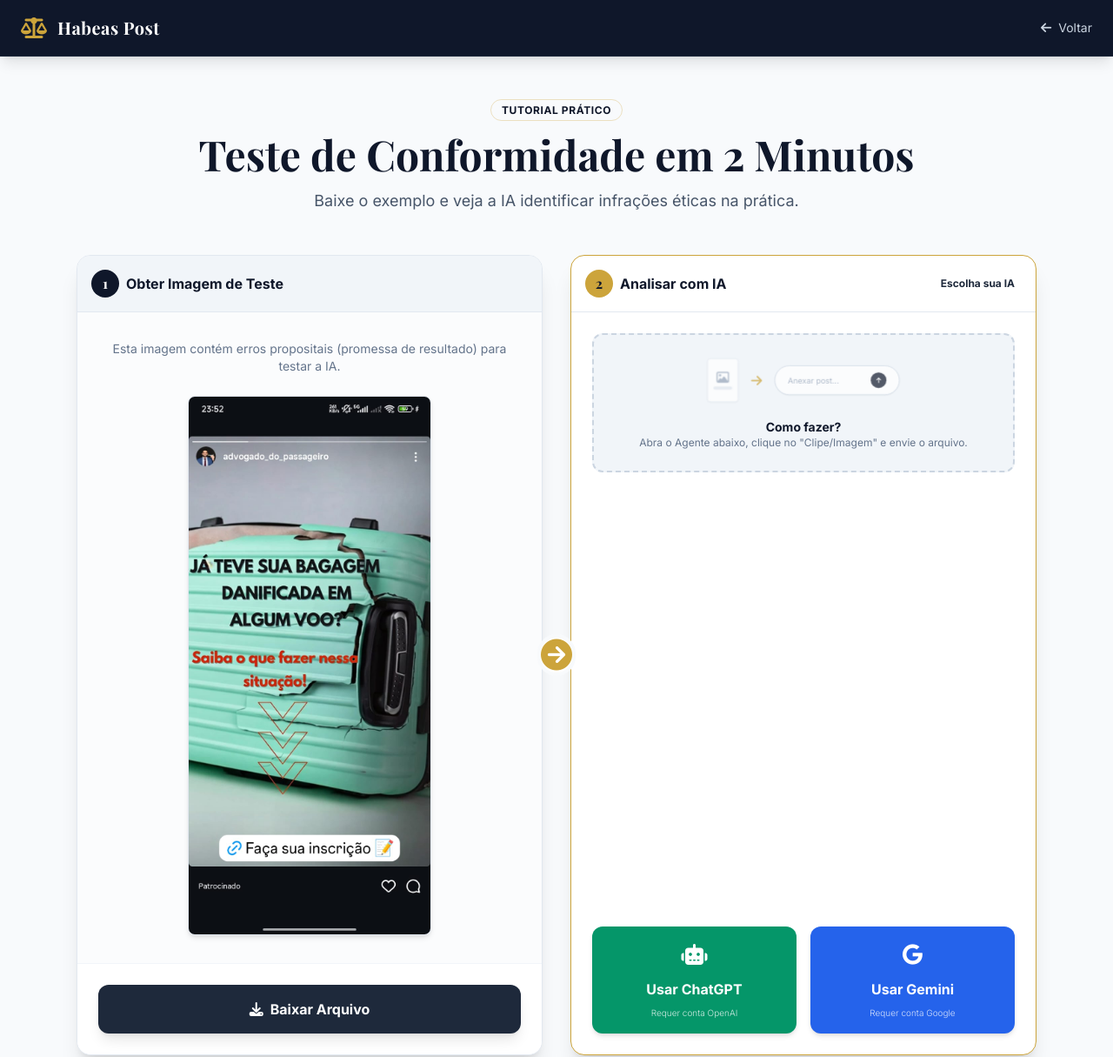
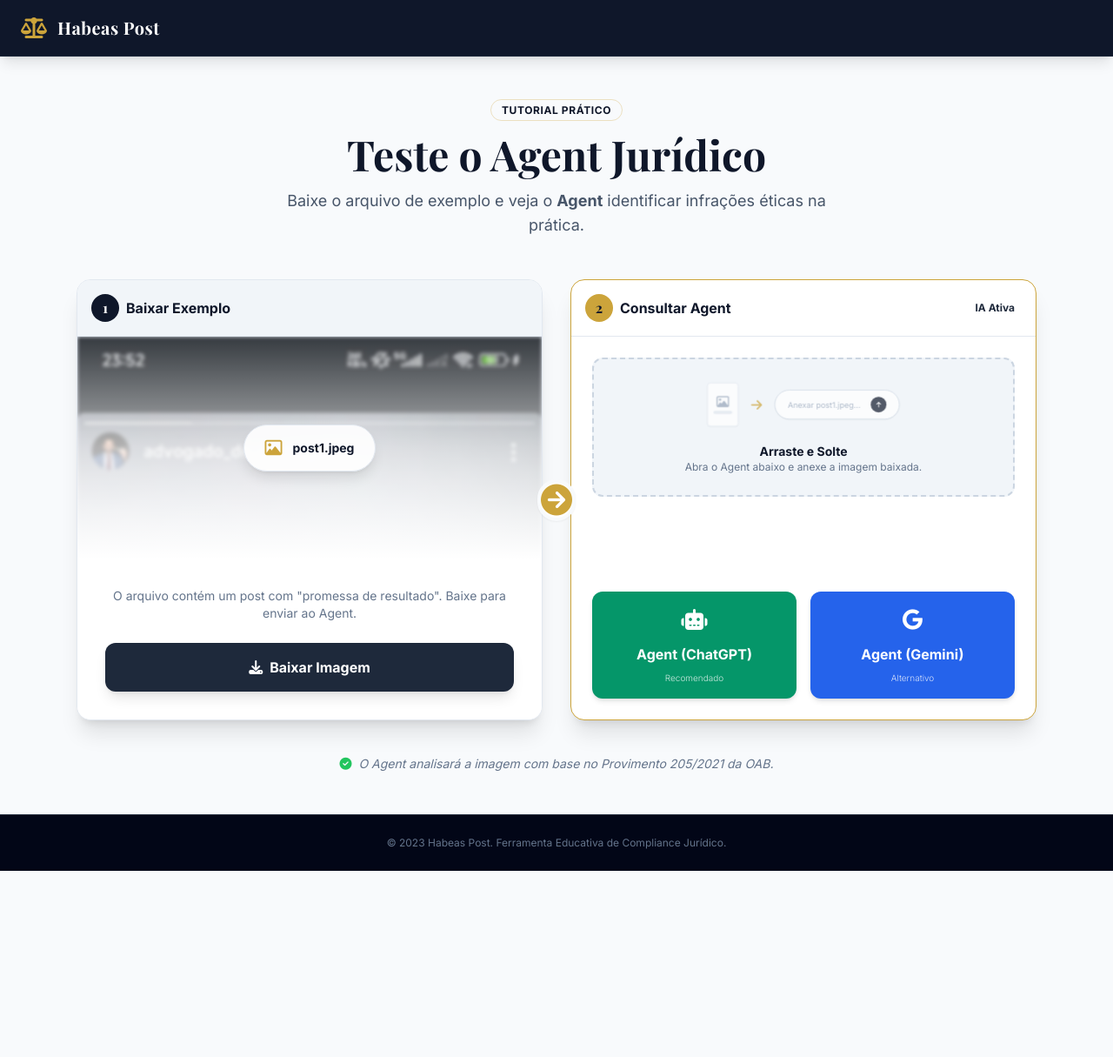
Before and after one commit to welyson1/HabeasPost, a plain HTML site: page index.html in a window 1280 px wide. Shown: the top 1215 px of the page at 87% size. After the commit the page ends 1001 px from the top, so only its background shows below. Drawn offline with nearby package versions, Linux system fonts and the light colour scheme.

Commit message:
Update index.html

```diff
--- a/index.html
+++ b/index.html
@@ -3,7 +3,7 @@
 <head>
     <meta charset="UTF-8">
     <meta name="viewport" content="width=device-width, initial-scale=1.0">
-    <title>Habeas Post | Tutorial Rápido</title>
+    <title>Habeas Post | Tutorial Agent</title>
 
     <script src="https://cdn.tailwindcss.com"></script>
 
@@ -36,14 +36,11 @@
 <body class="bg-slate-50 text-slate-800 font-sans antialiased min-h-screen flex flex-col">
 
     <nav class="bg-law-900 text-white py-4 shadow-lg border-b border-law-800">
-        <div class="container mx-auto px-6 flex justify-between items-center">
+        <div class="container mx-auto px-6 flex justify-center md:justify-start items-center">
             <div class="flex items-center gap-3">
                 <i class="fa-solid fa-scale-balanced text-law-gold text-2xl"></i>
                 <span class="font-serif text-xl font-bold tracking-wide">Habeas Post</span>
             </div>
-            <a href="index.html" class="text-sm text-slate-300 hover:text-white transition">
-                <i class="fa-solid fa-arrow-left mr-1"></i> Voltar
-            </a>
         </div>
     </nav>
 
@@ -51,15 +48,15 @@
 
         <div class="text-center mb-12">
             <span class="bg-law-100 text-law-900 text-xs font-bold px-3 py-1 rounded-full uppercase tracking-wider border border-law-gold/30">Tutorial Prático</span>
-            <h1 class="font-serif text-3xl md:text-5xl font-bold mt-4 text-law-900">Teste de Conformidade em 2 Minutos</h1>
+            <h1 class="font-serif text-3xl md:text-5xl font-bold mt-4 text-law-900">Teste o Agent Jurídico</h1>
             <p class="text-slate-600 mt-4 text-lg max-w-2xl mx-auto">
-                Baixe o exemplo e veja a IA identificar infrações éticas na prática.
+                Baixe o arquivo de exemplo e veja o <strong>Agent</strong> identificar infrações éticas na prática.
             </p>
         </div>
 
         <div class="grid lg:grid-cols-2 gap-8 items-stretch relative">
 
-            <div class="hidden lg:block absolute top-1/2 left-1/2 transform -translate-x-1/2 -translate-y-1/2 z-20 text-law-gold text-4xl bg-white rounded-full border-4 border-slate-50">
+            <div class="hidden lg:block absolute top-1/2 left-1/2 transform -translate-x-1/2 -translate-y-1/2 z-20 text-law-gold text-4xl bg-white rounded-full border-4 border-slate-50 shadow-sm">
                 <i class="fa-solid fa-circle-arrow-right"></i>
             </div>
 
@@ -67,24 +64,30 @@
                 <div class="bg-slate-100 p-4 border-b border-slate-200 flex justify-between items-center">
                     <div class="flex items-center gap-2">
                         <span class="bg-law-900 text-white w-8 h-8 rounded-full flex items-center justify-center font-bold font-serif">1</span>
-                        <h2 class="font-bold text-law-900">Obter Imagem de Teste</h2>
+                        <h2 class="font-bold text-law-900">Baixar Exemplo</h2>
                     </div>
                 </div>
 
-                <div class="p-8 flex flex-col items-center justify-center flex-grow bg-slate-50/50">
-                    <p class="text-slate-500 mb-6 text-center text-sm">Esta imagem contém erros propositais (promessa de resultado) para testar a IA.</p>
+                <div class="relative w-full h-64 overflow-hidden bg-slate-200 group">
+                    <img src="post1.jpeg" alt="Preview Oculto" class="w-full h-full object-cover object-top opacity-80 blur-[2px] transition duration-700 group-hover:scale-105" id="exampleImage">
 
-                    <div class="relative shadow-md rounded-lg overflow-hidden max-w-[280px] border border-slate-200 group cursor-pointer">
-                        <img src="post1.png" alt="Exemplo de Post Jurídico" class="w-full h-auto" id="exampleImage">
-                        <div class="absolute inset-0 bg-black/50 opacity-0 group-hover:opacity-100 transition flex items-center justify-center">
-                            <span class="text-white font-bold text-sm"><i class="fa-solid fa-eye"></i> Visualizar</span>
+                    <div class="absolute inset-0 bg-gradient-to-t from-white via-white/60 to-transparent"></div>
+
+                    <div class="absolute inset-0 flex items-center justify-center">
+                        <div class="bg-white/90 backdrop-blur-sm px-6 py-3 rounded-full shadow-lg border border-slate-200 flex items-center gap-3">
+                            <i class="fa-regular fa-image text-law-gold text-xl"></i>
+                            <span class="font-bold text-sm text-law-900">post1.jpeg</span>
                         </div>
                     </div>
                 </div>
 
-                <div class="p-6 border-t border-slate-100 bg-white">
-                    <a href="post1.png" download="post_teste_habeas.png" class="flex items-center justify-center gap-2 w-full bg-slate-800 hover:bg-law-900 text-white font-bold py-4 rounded-xl transition shadow-lg hover:shadow-xl transform hover:-translate-y-1">
-                        <i class="fa-solid fa-download"></i> Baixar Arquivo
+                <div class="p-8 flex flex-col justify-end flex-grow bg-white relative z-10">
+                    <p class="text-slate-500 mb-6 text-center text-sm">
+                        O arquivo contém um post com "promessa de resultado". Baixe para enviar ao Agent.
+                    </p>
+
+                    <a href="post1.jpeg" download="post1.jpeg" class="flex items-center justify-center gap-2 w-full bg-slate-800 hover:bg-law-900 text-white font-bold py-4 rounded-xl transition shadow-lg hover:shadow-xl transform hover:-translate-y-1">
+                        <i class="fa-solid fa-download"></i> Baixar Imagem
                     </a>
                 </div>
             </div>
@@ -93,9 +96,9 @@
                 <div class="bg-law-50 p-4 border-b border-slate-200 flex justify-between items-center">
                     <div class="flex items-center gap-2">
                         <span class="bg-law-gold text-law-900 w-8 h-8 rounded-full flex items-center justify-center font-bold font-serif">2</span>
-                        <h2 class="font-bold text-law-900">Analisar com IA</h2>
+                        <h2 class="font-bold text-law-900">Consultar Agent</h2>
                     </div>
-                    <span class="text-xs font-bold text-law-800 bg-law-200 px-2 py-1 rounded">Escolha sua IA</span>
+                    <span class="text-xs font-bold text-law-800 bg-law-200 px-2 py-1 rounded">IA Ativa</span>
                 </div>
 
                 <div class="p-6 flex-grow flex flex-col justify-between">
@@ -111,7 +114,7 @@
                                 <i class="fa-solid fa-arrow-right text-law-gold"></i>
 
                                 <div class="bg-white border border-slate-300 rounded-full px-4 py-2 w-40 flex items-center shadow-sm">
-                                    <span class="text-[10px] text-slate-400">Anexar post...</span>
+                                    <span class="text-[10px] text-slate-400">Anexar post1.jpeg...</span>
                                     <div class="ml-auto w-5 h-5 bg-law-900 rounded-full flex items-center justify-center">
                                         <i class="fa-solid fa-arrow-up text-white text-[8px]"></i>
                                     </div>
@@ -119,8 +122,8 @@
                             </div>
 
                             <div class="text-center">
-                                <div class="text-sm font-bold text-law-900">Como fazer?</div>
-                                <p class="text-xs text-slate-500">Abra o Agente abaixo, clique no "Clipe/Imagem" e envie o arquivo.</p>
+                                <div class="text-sm font-bold text-law-900">Arraste e Solte</div>
+                                <p class="text-xs text-slate-500">Abra o Agent abaixo e anexe a imagem baixada.</p>
                             </div>
                         </div>
                     </div>
@@ -128,14 +131,14 @@
                     <div class="grid grid-cols-1 sm:grid-cols-2 gap-4">
                         <a href="https://chatgpt.com/g/g-69357cf469a48191a52fe90822bb12d9-habes-post" target="_blank" class="group relative bg-emerald-600 hover:bg-emerald-700 text-white p-4 rounded-xl transition text-center shadow-md hover:shadow-lg flex flex-col items-center gap-2">
                             <i class="fa-solid fa-robot text-2xl mb-1 group-hover:scale-110 transition-transform"></i>
-                            <span class="font-bold">Usar ChatGPT</span>
-                            <span class="text-[10px] opacity-80 font-light">Requer conta OpenAI</span>
+                            <span class="font-bold">Agent (ChatGPT)</span>
+                            <span class="text-[10px] opacity-80 font-light">Recomendado</span>
                         </a>
 
                         <a href="https://gemini.google.com/gem/1Hf4LSMO_HDEnRKq4J-CA3nEdmOrtMNo4?usp=sharing" target="_blank" class="group relative bg-blue-600 hover:bg-blue-700 text-white p-4 rounded-xl transition text-center shadow-md hover:shadow-lg flex flex-col items-center gap-2">
                             <i class="fa-brands fa-google text-2xl mb-1 group-hover:scale-110 transition-transform"></i>
-                            <span class="font-bold">Usar Gemini</span>
-                            <span class="text-[10px] opacity-80 font-light">Requer conta Google</span>
+                            <span class="font-bold">Agent (Gemini)</span>
+                            <span class="text-[10px] opacity-80 font-light">Alternativo</span>
                         </a>
                     </div>
                 </div>
@@ -145,8 +148,8 @@
 
         <div class="mt-10 text-center">
             <p class="text-slate-500 text-sm italic">
-                <i class="fa-solid fa-circle-info text-law-gold mr-1"></i>
-                Ao enviar a imagem, a IA deverá alertar sobre "Promessa de Resultado" ou "Mercantilização" com base no Provimento 205/2021.
+                <i class="fa-solid fa-check-circle text-green-500 mr-1"></i>
+                O Agent analisará a imagem com base no Provimento 205/2021 da OAB.
             </p>
         </div>
 
@@ -159,7 +162,8 @@
     <script>
         const img = document.getElementById('exampleImage');
         img.onerror = function() {
-            this.src = 'post1.jpeg';
+            // Placeholder para não quebrar o layout se a imagem faltar
+            this.src = 'https://placehold.co/600x400/1e293b/cca43b?text=post1.jpeg';
         };
     </script>
 </body>
```
